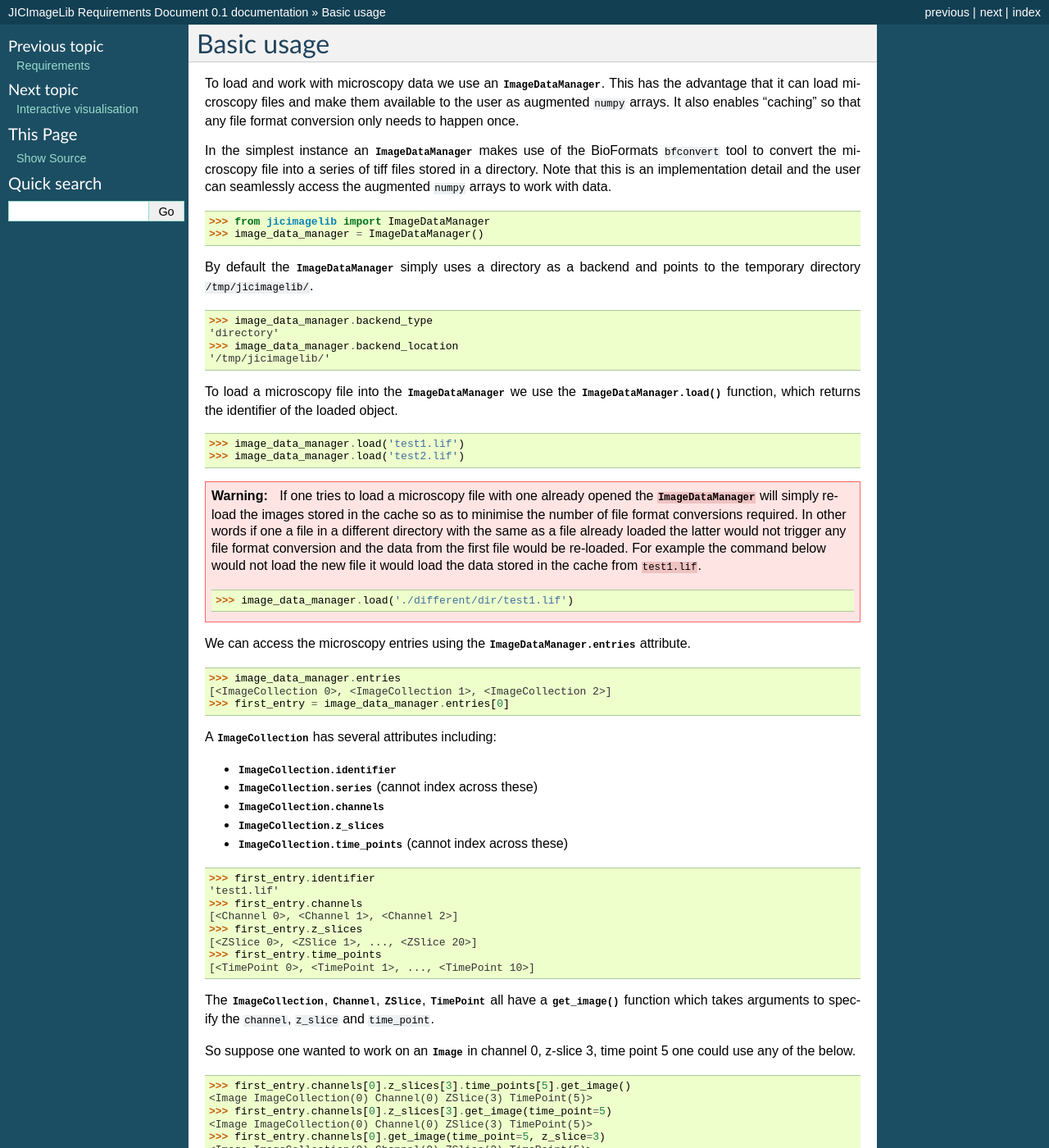
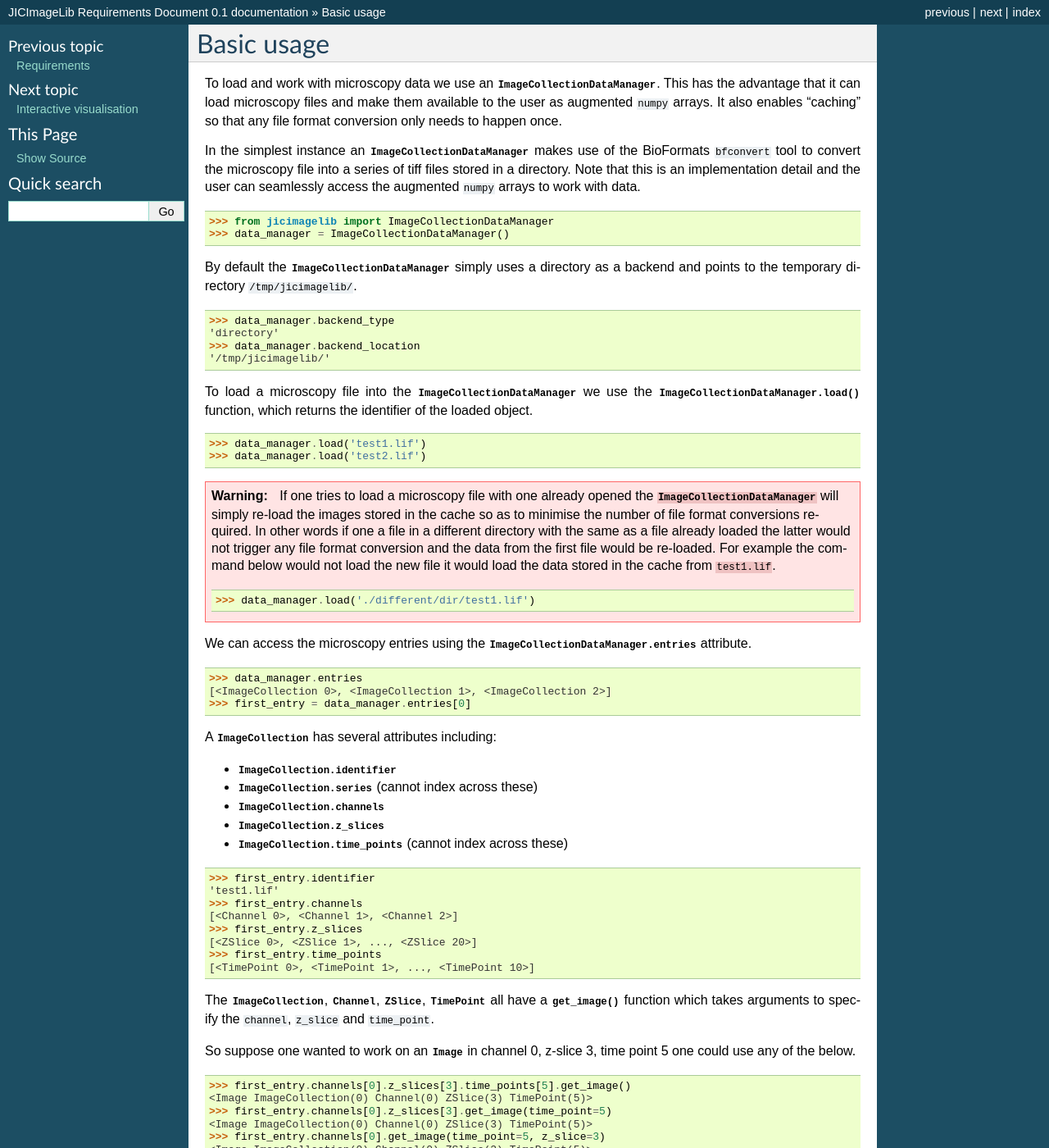
Before and after one commit to JIC-CSB/jicbioimage.core, a Sphinx documentation site: the page built from requirements/source/basic_usage.rst, in a window 1280 px wide and 1400 px high. Shown: the whole window at 82% size. Built offline with Sphinx 7.4.7, drawn with Linux system fonts in a browser that asks for light colours.

Commit message:
Changed API from ImageDataManager to ImageCollectionDataManager.

```diff
--- a/requirements/source/basic_usage.rst
+++ b/requirements/source/basic_usage.rst
@@ -1,43 +1,43 @@
 Basic usage
 ===========
 
-To load and work with microscopy data we use an :class:`ImageDataManager`. This has
+To load and work with microscopy data we use an :class:`ImageCollectionDataManager`. This has
 the advantage that it can load microscopy files and make them available to the
 user as augmented ``numpy`` arrays. It also enables "caching" so that any file
 format conversion only needs to happen once.
 
-In the simplest instance an :class:`ImageDataManager` makes use of the BioFormats
+In the simplest instance an :class:`ImageCollectionDataManager` makes use of the BioFormats
 ``bfconvert`` tool to convert the microscopy file into a series of tiff files
 stored in a directory. Note that this is an implementation detail and the user
 can seamlessly access the augmented ``numpy`` arrays to work with data.
 
 .. code-block:: python
 
-    >>> from jicimagelib import ImageDataManager
-    >>> image_data_manager = ImageDataManager()
+    >>> from jicimagelib import ImageCollectionDataManager
+    >>> data_manager = ImageCollectionDataManager()
 
-By default the :class:`ImageDataManager` simply uses a directory as a backend and
+By default the :class:`ImageCollectionDataManager` simply uses a directory as a backend and
 points to the temporary directory ``/tmp/jicimagelib/``.
 
 
 .. code-block:: python
 
-    >>> image_data_manager.backend_type
+    >>> data_manager.backend_type
     'directory'
-    >>> image_data_manager.backend_location
+    >>> data_manager.backend_location
     '/tmp/jicimagelib/'
 
-To load a microscopy file into the :class:`ImageDataManager` we use the
-:func:`ImageDataManager.load` function, which returns the identifier of the
+To load a microscopy file into the :class:`ImageCollectionDataManager` we use the
+:func:`ImageCollectionDataManager.load` function, which returns the identifier of the
 loaded object.
 
 .. code-block:: python
 
-    >>> image_data_manager.load('test1.lif')
-    >>> image_data_manager.load('test2.lif')
+    >>> data_manager.load('test1.lif')
+    >>> data_manager.load('test2.lif')
 
 .. warning:: If one tries to load a microscopy file with one already opened the
-             :class:`ImageDataManager` will simply re-load the images stored in
+             :class:`ImageCollectionDataManager` will simply re-load the images stored in
              the cache so as to minimise the number of file format conversions
              required. In other words if one a file in a different directory with
              the same as a file already loaded the latter would not trigger any
@@ -47,16 +47,16 @@ loaded object.
 
              .. code-block:: python
 
-                >>> image_data_manager.load('./different/dir/test1.lif')
+                >>> data_manager.load('./different/dir/test1.lif')
 
-We can access the microscopy entries using the :attr:`ImageDataManager.entries`
+We can access the microscopy entries using the :attr:`ImageCollectionDataManager.entries`
 attribute.
 
 .. code-block:: python
 
-    >>> image_data_manager.entries
+    >>> data_manager.entries
     [<ImageCollection 0>, <ImageCollection 1>, <ImageCollection 2>]
-    >>> first_entry = image_data_manager.entries[0]
+    >>> first_entry = data_manager.entries[0]
 
 A :class:`ImageCollection` has several attributes including:
 
--- a/requirements/source/interactive_visualisation.rst
+++ b/requirements/source/interactive_visualisation.rst
@@ -23,8 +23,8 @@ Let us load a data manager and get an image and a zstack.
 
 .. code-block:: python
 
-    >>> from jicimagelib import DataManager
-    >>> data_manager = jil.DataManager()
+    >>> from jicimagelib import ImageCollectionDataManager
+    >>> data_manager = ImageCollectionDataManager()
     >>> data_manager.load('test.lif')
     >>> im_collection = data_manager[0]
     >>> im = im_collection.get_image(channel=0, z_slice=0)
--- a/requirements/source/modules_and_classes.rst
+++ b/requirements/source/modules_and_classes.rst
@@ -4,7 +4,7 @@ Modules and classes
 Classes
 -------
 
-:class:`ImageDataManager`
+:class:`ImageCollectionDataManager`
   Contains a list of :class:`ImageCollection` instances.
 
 :class:`ImageCollection`
```
